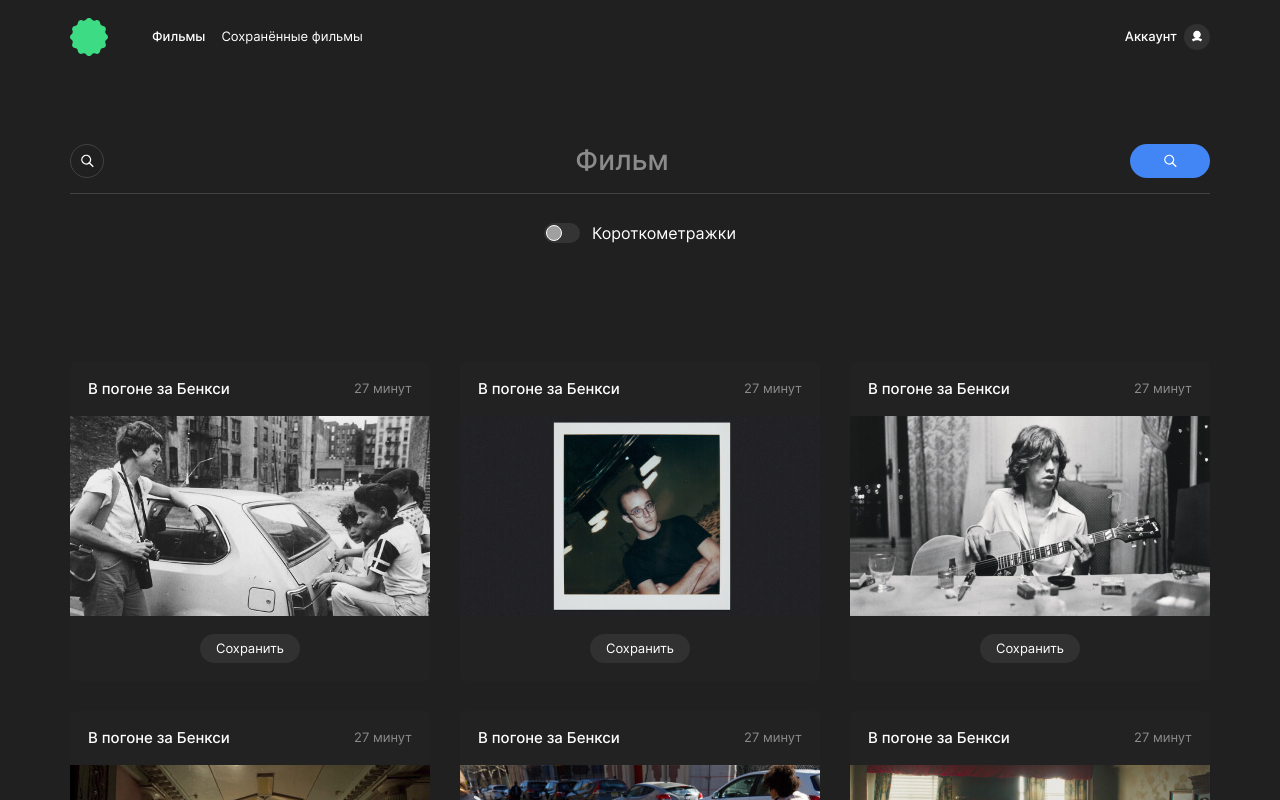
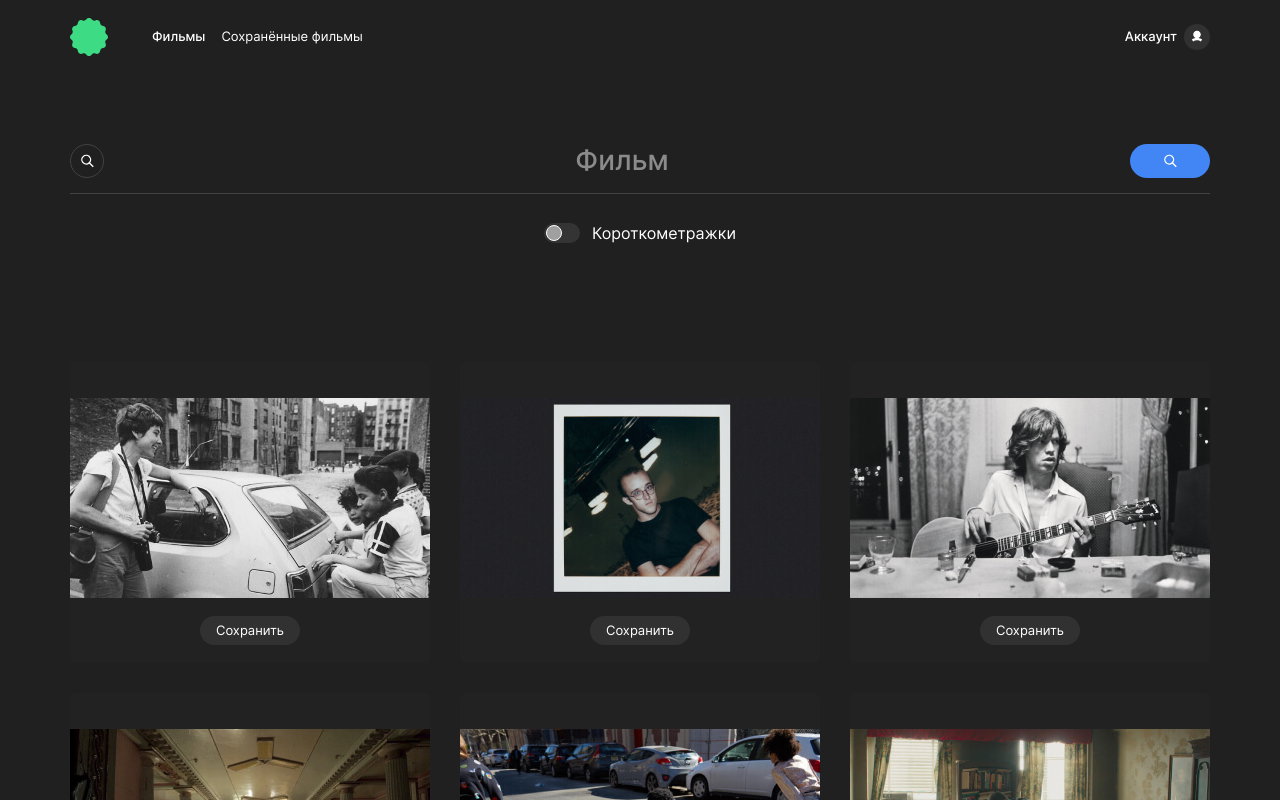
Before and after one commit to levineye13/movies-explorer-frontend, a React (Create React App) app: page /movies in a window 1280 px wide. Shown: the top 800 px of the page. Built offline with nearby package versions, Linux system fonts and the light colour scheme.

Commit message:
feat: сделать карточку ссылкой

```diff
--- a/src/components/MoviesCard/MoviesCard.css
+++ b/src/components/MoviesCard/MoviesCard.css
@@ -4,14 +4,34 @@
   background-color: #222;
   padding: 18px 0;
   border-radius: 6px;
+  height: 100%;
+  cursor: pointer;
+  transition: box-shadow 0.3s;
+}
+
+.card:hover {
+  box-shadow: 0 0 4px 2px #eee;
+}
+
+.card__overlay {
+  display: block;
+  height: 100%;
+  width: 100%;
+  text-decoration: none;
+  display: flex;
+  flex-direction: column;
+  justify-content: space-between;
+  align-items: center;
 }
 
 .card__info {
   margin: 0;
+  max-width: 100%;
 }
 
 .card__description {
   padding: 0 18px;
+  max-width: 100%;
   display: flex;
   justify-content: space-between;
   align-items: center;
@@ -23,6 +43,9 @@
   font-size: 15px;
   font-weight: 500;
   line-height: 1.2;
+  overflow: hidden;
+  white-space: nowrap;
+  text-overflow: ellipsis;
 }
 
 .card__time {
@@ -36,10 +59,12 @@
 .card__img {
   display: block;
   max-width: 100%;
-  margin: 18px 0;
+  max-height: 200px;
+  margin: 18px auto;
   object-fit: cover;
   object-position: center;
   user-select: none;
+  color: #fff;
 }
 
 .card__save {
--- a/src/components/MoviesCard/MoviesCard.jsx
+++ b/src/components/MoviesCard/MoviesCard.jsx
@@ -3,9 +3,10 @@ import './MoviesCard.css';
 
 const MoviesCard = ({
   isSavedCard = false,
-  title = 'В погоне за Бенкси',
-  time = '27 минут',
-  img,
+  title = '',
+  time = '',
+  img = '',
+  trailerLink = '',
 }) => {
   const [isSaved, setIsSaved] = useState(isSavedCard);
 
@@ -15,14 +16,19 @@ const MoviesCard = ({
 
   return (
     <article className="card">
+      <a href={trailerLink} className="card__overlay" target="_blank">
         <figure className="card__info">
           <figcaption className="card__description">
             <h2
-            className={`card__title ${isSavedCard ? 'card__title_saved' : ''}`}
+              className={`card__title ${
+                isSavedCard ? 'card__title_saved' : ''
+              }`}
             >
               {title}
             </h2>
-          <p className={`card__time ${isSavedCard ? 'card__time_saved' : ''}`}>
+            <p
+              className={`card__time ${isSavedCard ? 'card__time_saved' : ''}`}
+            >
               {time}
             </p>
           </figcaption>
@@ -39,6 +45,7 @@ const MoviesCard = ({
           type="button"
           onClick={toggleStateCard}
         />
+      </a>
     </article>
   );
 };
```
Lines whose indentation alone changed are shown as unchanged.
